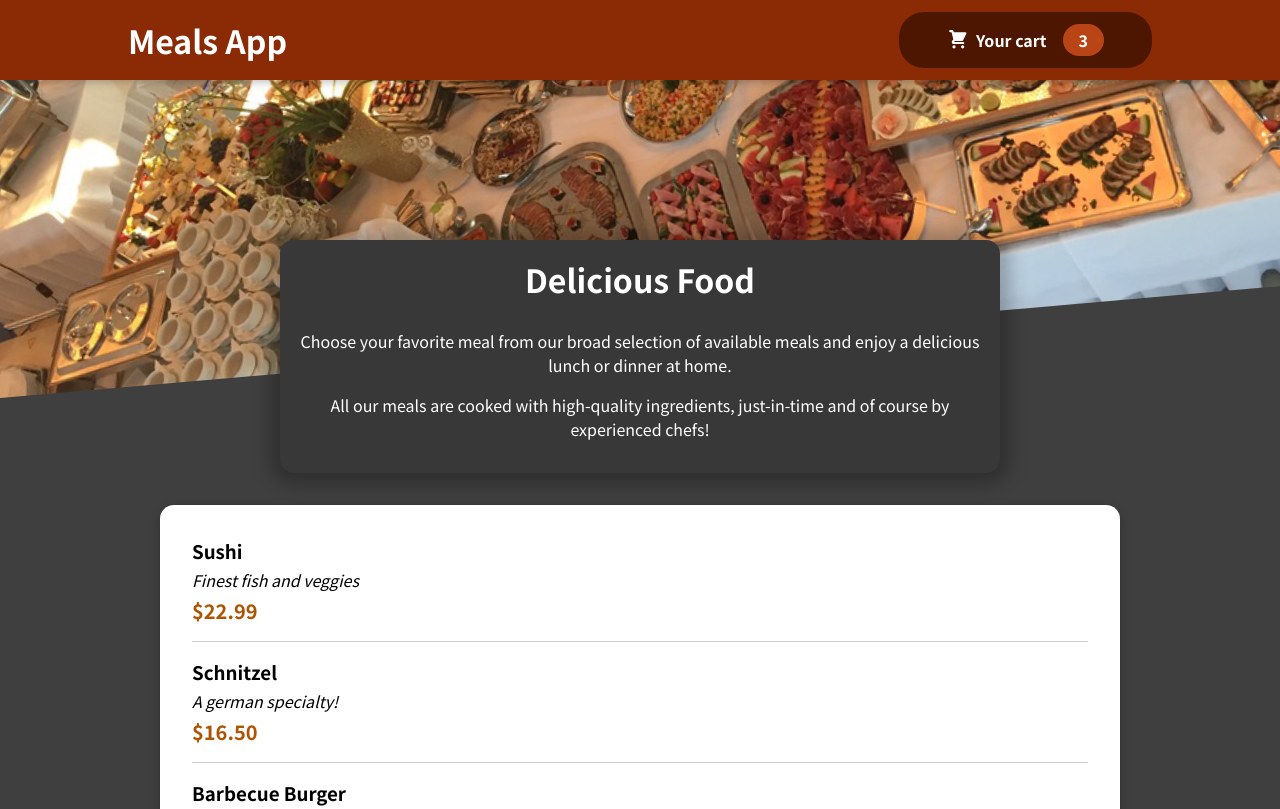
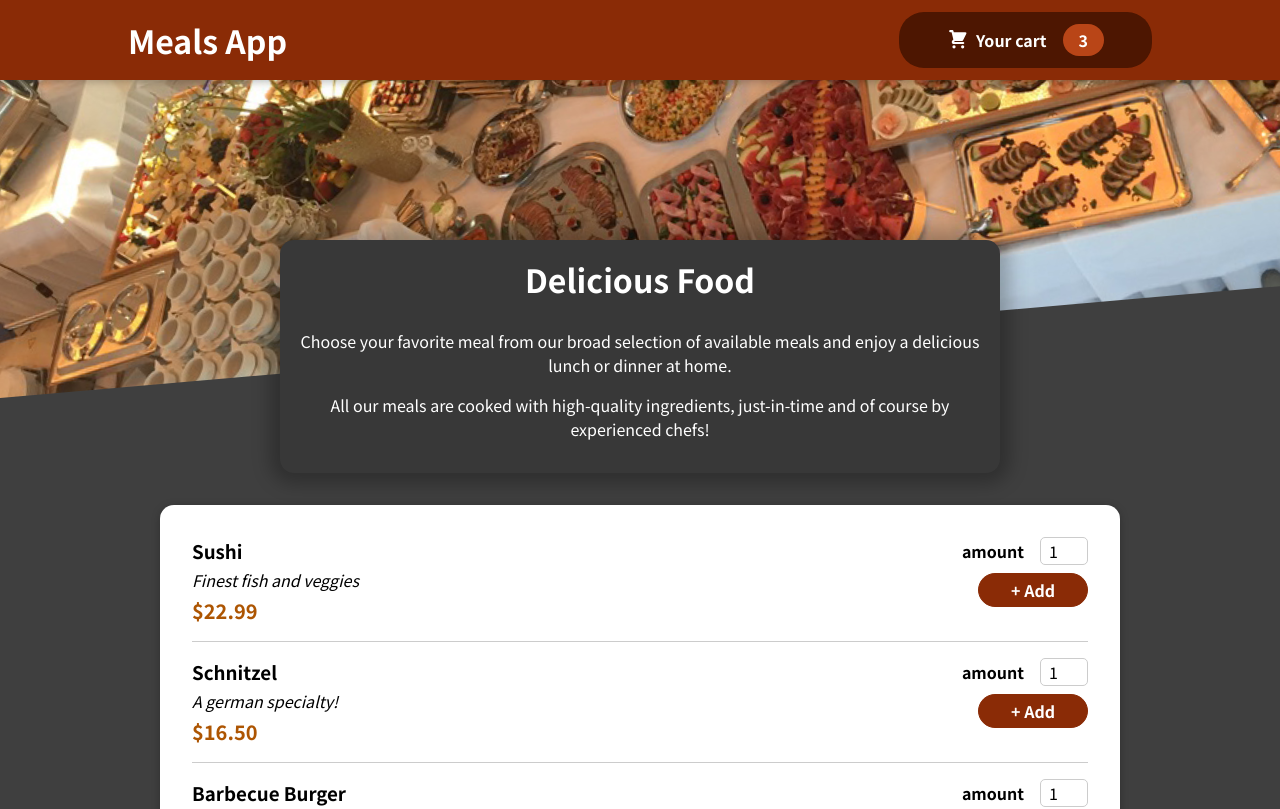
Before and after one commit to Lambertn33/food-orders-app, a React (Create React App) app: page / in a window 1280 px wide. Shown: the top 809 px of the page. Built offline with nearby package versions, Linux system fonts and the light colour scheme.

Commit message:
feat: add meal item and cart

```diff
--- a/public/index.html
+++ b/public/index.html
@@ -29,6 +29,7 @@
   <body>
     <noscript>You need to enable JavaScript to run this app.</noscript>
     <div id="root"></div>
+    <div id="overlays"></div>
     <!--
       This HTML file is a template.
       If you open it directly in the browser, you will see an empty page.
--- a/src/components/Meals/MealItem/MealItem.jsx
+++ b/src/components/Meals/MealItem/MealItem.jsx
@@ -1,8 +1,9 @@
 import React from "react";
 import classes from "./MealItem.module.css";
+import MealItemForm from "./MealItemForm";
 
 export default function MealItem({ meal }) {
-  const { name, description, price } = meal;
+  const { id, name, description, price } = meal;
   const formattedPrice = `$${price.toFixed(2)}`;
   return (
     <li className={classes.meal}>
@@ -11,7 +12,9 @@
         <div className={classes.description}>{description}</div>
         <div className={classes.price}>{formattedPrice}</div>
       </div>
-      <div></div>
+      <div>
+        <MealItemForm mealId={id} />
+      </div>
     </li>
   );
 }
--- /dev/null
+++ b/src/components/Meals/MealItem/MealItemForm.jsx
@@ -0,0 +1,19 @@
+import React from 'react'
+import classes from './MealItemForm.module.css'
+import Input from '../../UI/Input'
+
+export default function MealItemForm({ meadId }) {
+  return (
+    <form className={classes.form}>
+        <Input label="amount" input={{
+            type: 'number',
+            min: '1',
+            max: '5',
+            step: '1',
+            defaultValue: '1',
+            id: meadId
+        }} />
+        <button>+ Add</button>
+    </form>
+  )
+}
--- /dev/null
+++ b/src/components/Meals/MealItem/MealItemForm.module.css
@@ -0,0 +1,20 @@
+.form {
+  text-align: right;
+}
+
+.form button {
+  font: inherit;
+  cursor: pointer;
+  background-color: #8a2b06;
+  border: 1px solid #8a2b06;
+  color: white;
+  padding: 0.25rem 2rem;
+  border-radius: 20px;
+  font-weight: bold;
+}
+
+.form button:hover,
+.form button:active {
+  background-color: #641e03;
+  border-color: #641e03;
+}
--- /dev/null
+++ b/src/components/UI/Input.jsx
@@ -0,0 +1,11 @@
+import React from 'react'
+import classes from './Input.module.css'
+
+export default function Input(props) {
+  return (
+    <div className={classes.input}>
+        <label htmlFor={props.input.id}>{props.label}</label>
+        <input {...props.input} />
+    </div>
+  )
+}
--- /dev/null
+++ b/src/components/UI/Input.module.css
@@ -0,0 +1,18 @@
+.input {
+    display: flex;
+    align-items: center;
+    margin-bottom: 0.5rem;
+  }
+
+  .input label {
+    font-weight: bold;
+    margin-right: 1rem;
+  }
+
+  .input input {
+    width: 3rem;
+    border-radius: 5px;
+    border: 1px solid #ccc;
+    font: inherit;
+    padding-left: 0.5rem;
+  }
```
Also changed, not shown: src/components/Cart/Cart.jsx (added, +24 -0 lines), src/components/Cart/Cart.module.css (added, +46 -0 lines), src/components/UI/Modal.jsx (added, +28 -0 lines), src/components/UI/Modal.module.css (added, +40 -0 lines).
